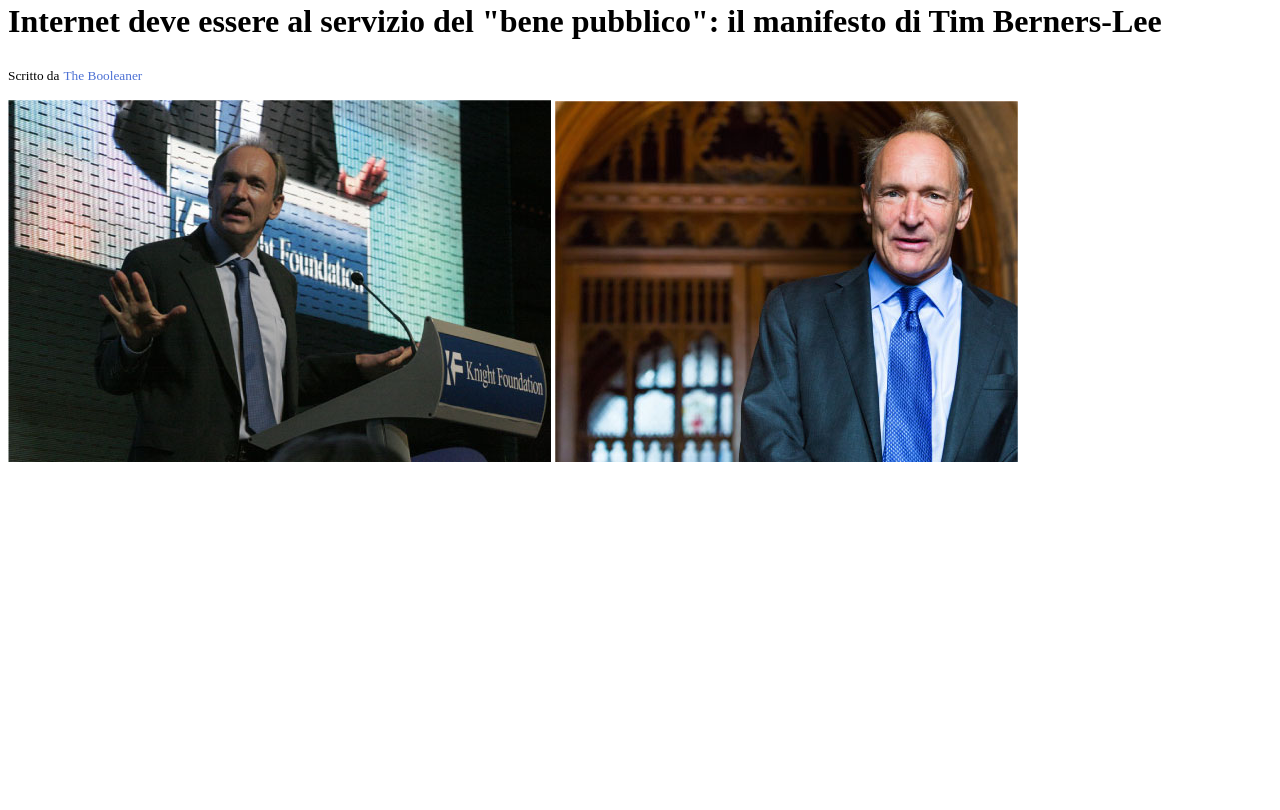
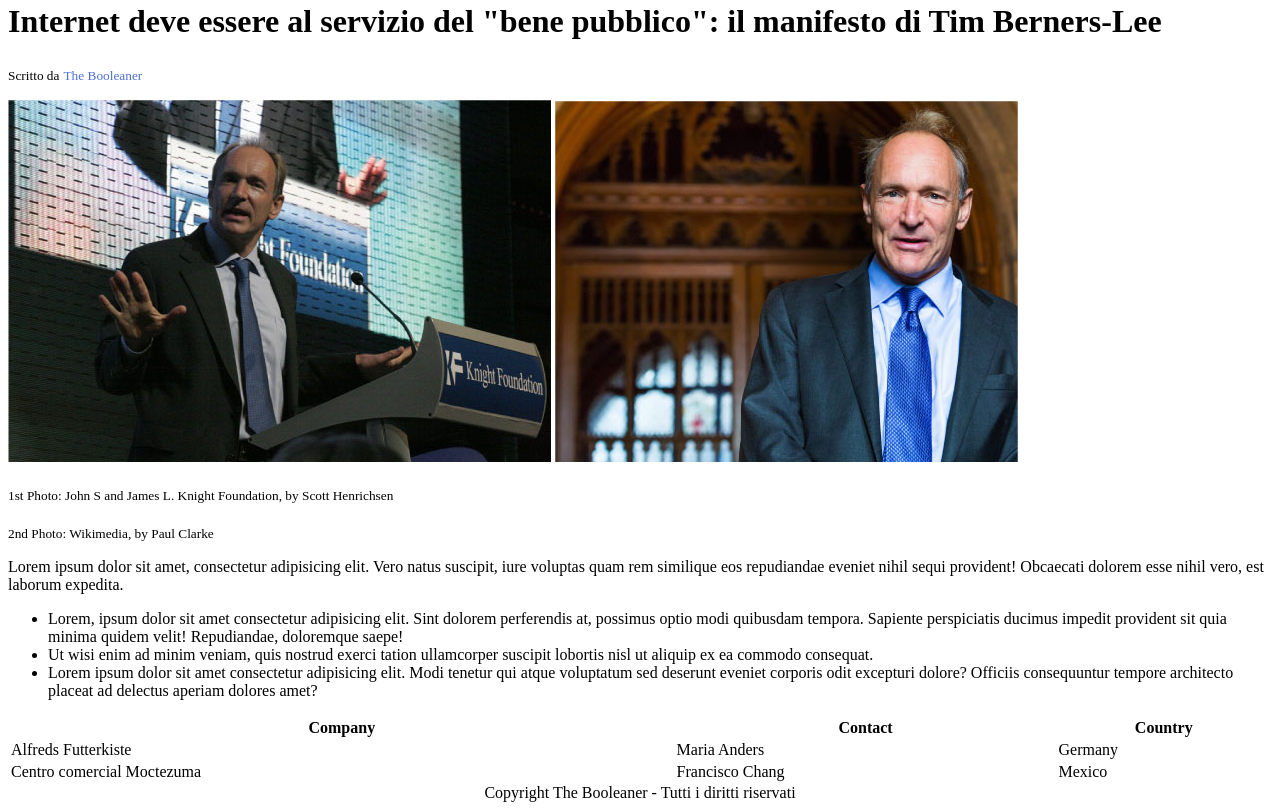
Before and after one commit to urbanoluigi/html-css-booleaner, a plain HTML site: page index.html in a window 1280 px wide. Shown: the part 130-940 px from the top of the page. Before the commit the page ends 800 px from the top, so only its background shows below. Drawn offline with Linux system fonts and the light colour scheme.

Commit message:
added task, today e upcoming

```diff
--- a/index.html
+++ b/index.html
@@ -18,6 +18,33 @@
                 <a><sub>Scritto da</sub></a>
                 <span><sub>The Booleaner</sub></span>
               <p><img src="./img/tim-1.jpg" alt="tim-barners"> <img src="./img/tim-2.jpg" alt="tim-barners2"></p>
+              <p><sub>1st Photo: John S and James L. Knight Foundation, by Scott Henrichsen</sub></p>
+              <div><sub>2nd Photo: Wikimedia, by Paul Clarke</sub></div>
+<p>Lorem ipsum dolor sit amet, consectetur adipisicing elit. Vero natus suscipit, iure voluptas quam rem similique eos repudiandae eveniet nihil sequi provident! Obcaecati dolorem esse nihil vero, est laborum expedita.</p>
+<ul>
+    <li>Lorem, ipsum dolor sit amet consectetur adipisicing elit. Sint dolorem perferendis at, possimus optio modi quibusdam tempora. Sapiente perspiciatis ducimus impedit provident sit quia minima quidem velit! Repudiandae, doloremque saepe!</li>
+    <li>Ut wisi enim ad minim veniam, quis nostrud exerci tation ullamcorper suscipit lobortis nisl ut aliquip ex ea commodo consequat.</li>
+    <li>Lorem ipsum dolor sit amet consectetur adipisicing elit. Modi tenetur qui atque voluptatum sed deserunt eveniet corporis odit excepturi dolore? Officiis consequuntur tempore architecto placeat ad delectus aperiam dolores amet?</li>
+  </ul>
+
+  <table style="width:100%">
+    <tr>
+      <th>Company</th>
+      <th>Contact</th>
+      <th>Country</th>
+    </tr>
+    <tr>
+      <td>Alfreds Futterkiste</td>
+      <td>Maria Anders</td>
+      <td>Germany</td>
+    </tr>
+    <tr>
+      <td>Centro comercial Moctezuma</td>
+      <td>Francisco Chang</td>
+      <td>Mexico</td>
+    </tr>
+  </table>
             </body>
     </body>
-</html>
+<footer>Copyright The Booleaner - Tutti i diritti riservati</footer>
+    </html>
--- a/style/style.css
+++ b/style/style.css
@@ -3,3 +3,7 @@
 }
 
 span{color: rgb(77, 113, 212);}
+
+footer{
+    text-align: center;
+}
```
